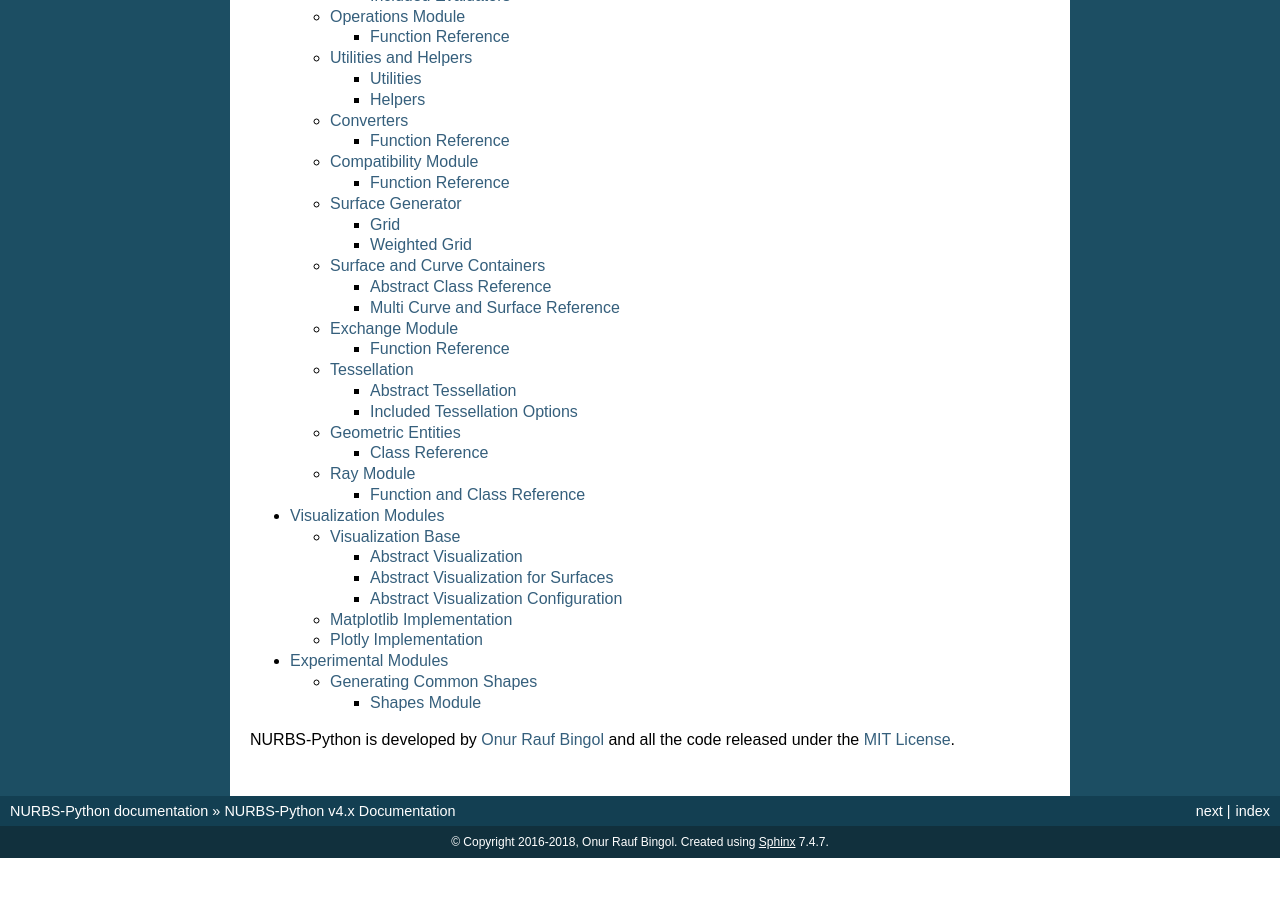
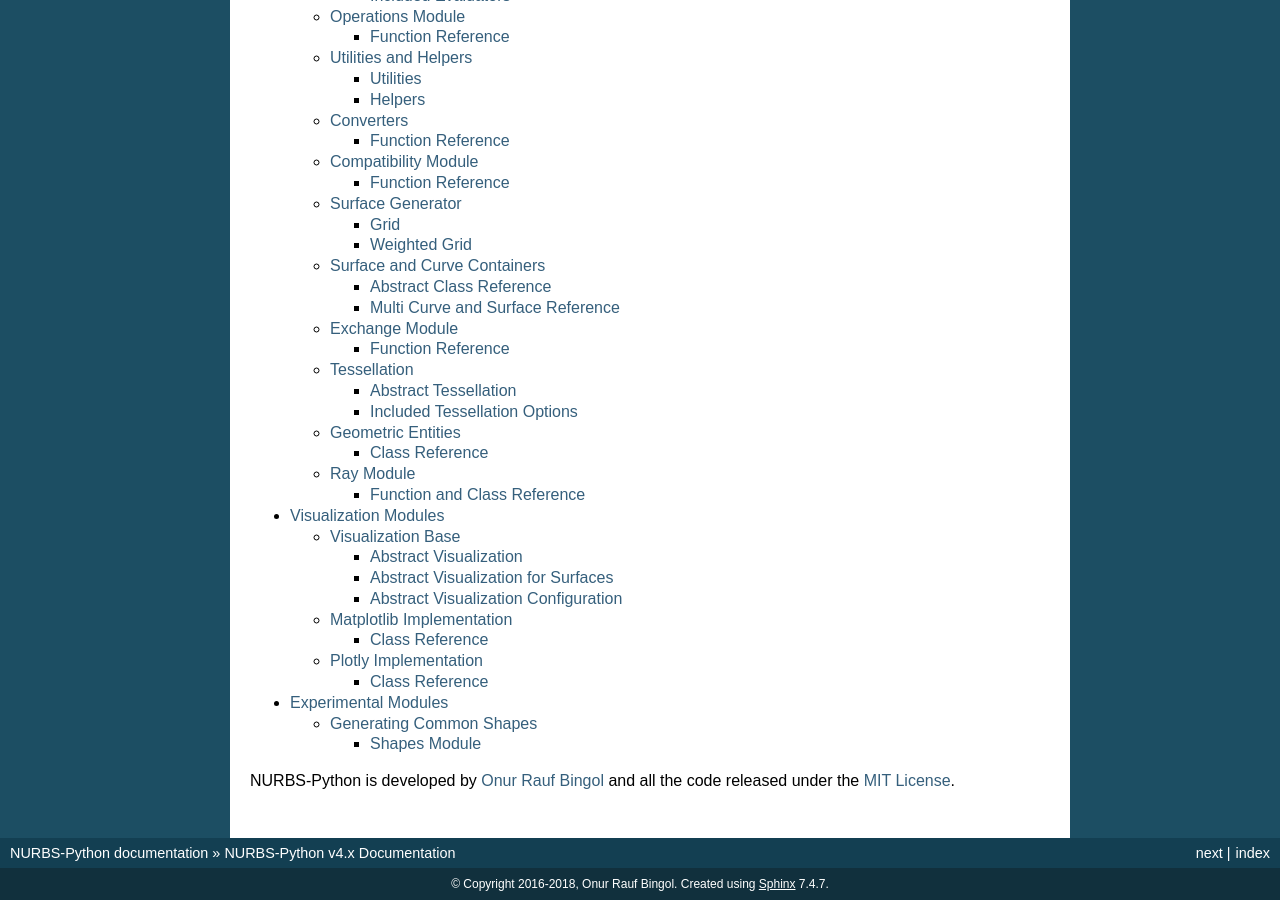
Before and after one commit to orbingol/NURBS-Python, a Sphinx documentation site: the page built from docs/index.rst, in a window 1280 px wide and 900 px high, scrolled down 1727 px. Built offline with Sphinx 7.4.7, drawn with Linux system fonts in a browser that asks for light colours; formulas are drawn with MathJax 3; before the commit the page ends 2585 px from its top, so only the background shows below that.

Commit message:
Minor updates in visualization docs

```diff
--- a/docs/module_vis_mpl.rst
+++ b/docs/module_vis_mpl.rst
@@ -2,6 +2,9 @@ Matplotlib Implementation
 ^^^^^^^^^^^^^^^^^^^^^^^^^
 
 This module provides `Matplotlib <https://matplotlib.org/>`_ visualization implementation.
+
+Class Reference
+===============
 
 .. automodule:: geomdl.visualization.VisMPL
     :members:
--- a/docs/module_vis_plotly.rst
+++ b/docs/module_vis_plotly.rst
@@ -1,7 +1,10 @@
 Plotly Implementation
-^^^^^^^^^^^^^^^^^^^^^^^^^
+^^^^^^^^^^^^^^^^^^^^^
 
 This module provides `Plotly <https://plot.ly/>`_ visualization implementation.
+
+Class Reference
+===============
 
 .. automodule:: geomdl.visualization.VisPlotly
     :members:
```
